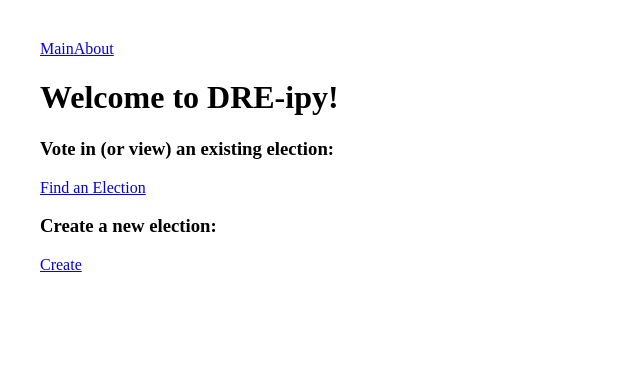
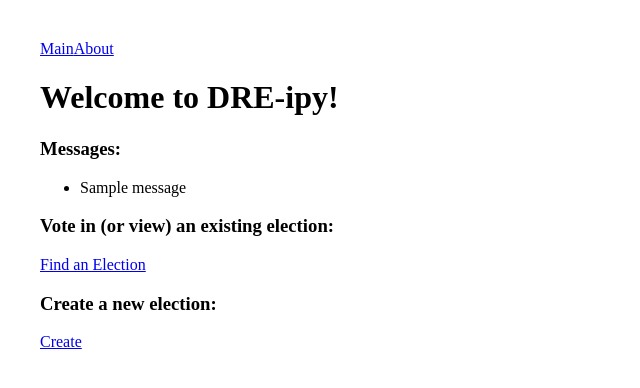
Before and after one commit to a-gassem/dreipy, a Flask app: page / in a window 1280 px wide. Shown: the top 388 px of the page, without its empty margins (0-640 px from the left). Run offline with Flask 2, Linux system fonts and the light colour scheme; one stand-in notice (Sample message) is shown; some libraries are stand-ins or nearby versions.

Commit message:
flashed messages show up properly.

```diff
--- a/code/templates/create.html
+++ b/code/templates/create.html
@@ -12,8 +12,6 @@
     <li>Upload a CSV file containing the data for all the voters in the election.</li>
 </ol>
 
-<form enctype="multipart/form-data" action="" method="post">
-    {{ form.csrf_token }}
 {% if errors %}
     <h3>Errors:</h3>
     <ul class="errors">
@@ -38,6 +36,8 @@
     {% endif %}
 {% endwith %}
 
+<form enctype="multipart/form-data" action="" method="post">
+    {{ form.csrf_token }}
     <h3>When is the election happening?</h3>
     <div class="row-fluid date">
         {{ form.start_year.label() }}
--- a/code/templates/splash.html
+++ b/code/templates/splash.html
@@ -2,6 +2,17 @@
 {% block title %}Index{% endblock %}
 {% block body %}
 <h1>Welcome to DRE-ipy!</h1>
+
+{% with messages = get_flashed_messages() %}
+    {% if messages %}
+        <h3>Messages:</h3>
+        <ul class="errors">
+        {% for msg in messages %}
+            <li>{{ msg }}</li>
+        {% endfor %}
+        </ul>
+    {% endif %}
+{% endwith %}
 
 <h3>Vote in (or view) an existing election:</h3>
 <div class="btn"><a href="{{ url_for('view') }}">Find an Election</a></div>
```
Also changed, not shown: code/templates/login.html (+10 -5 lines). Lines whose indentation alone changed are shown as unchanged.
